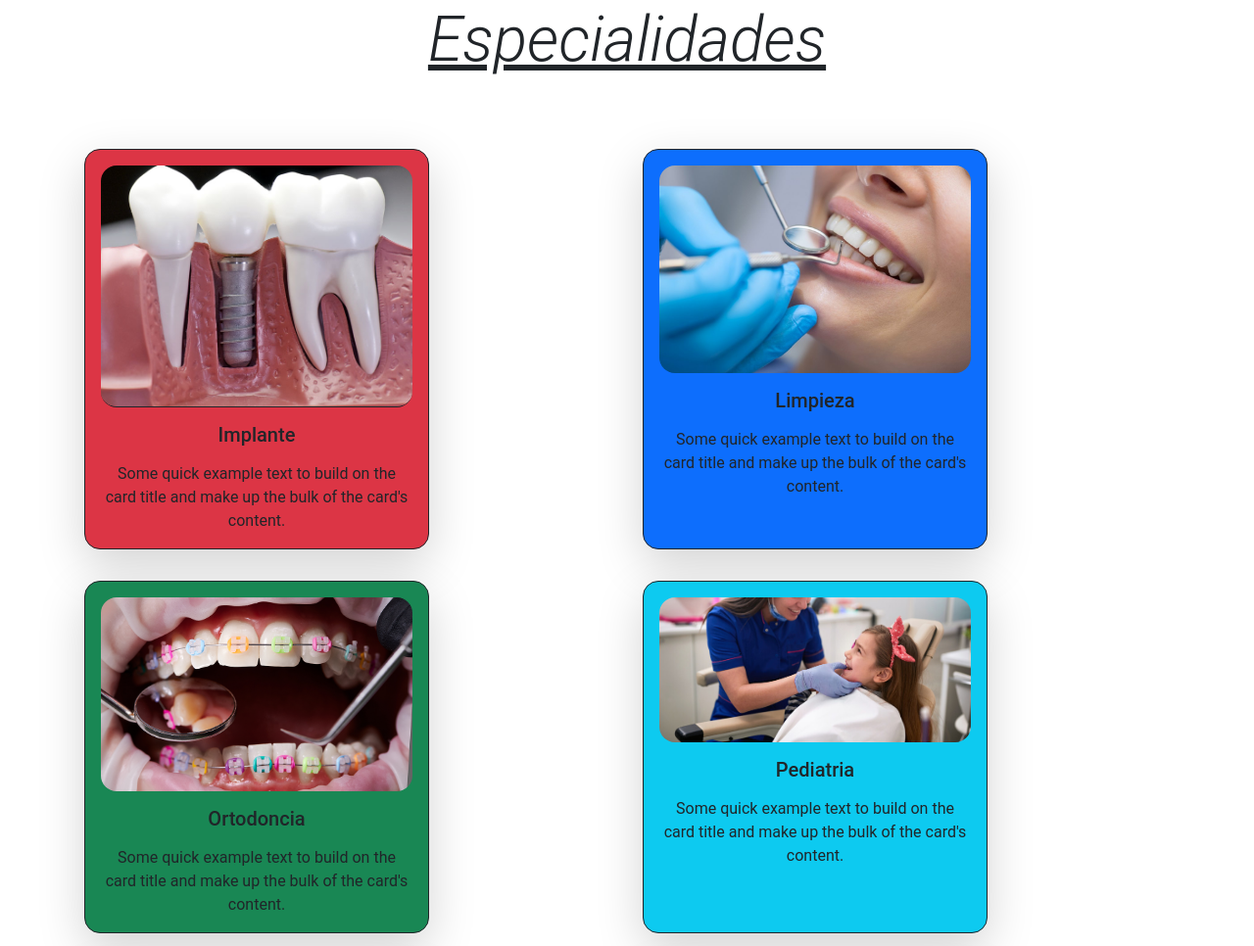
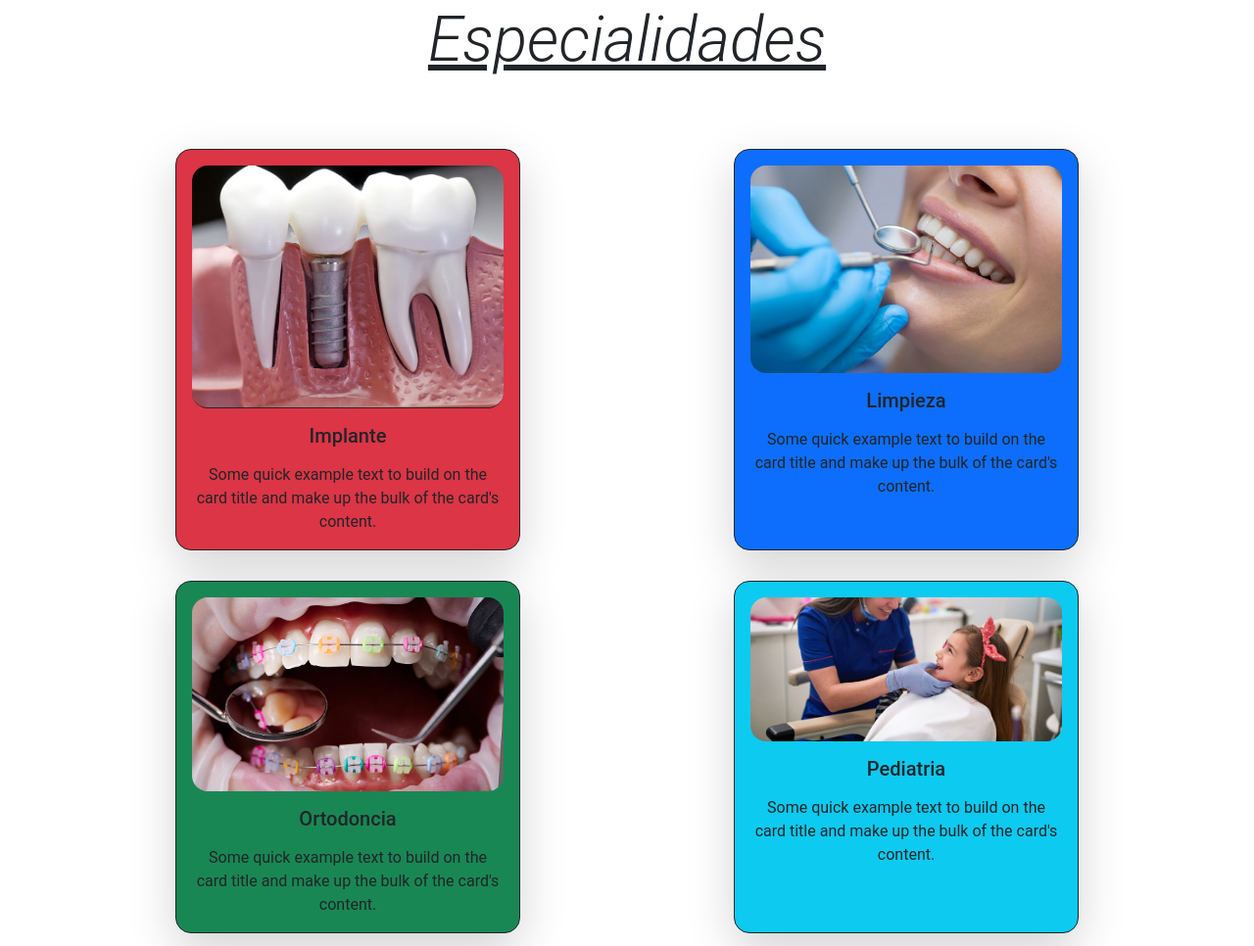
Before and after one commit to Dario-Spina88/proyecto-mobile-first, a plain HTML site: page page/especialidades.html in a window 1280 px wide. Shown: the part 784-1750 px from the top of the page at 98% size. Drawn offline with nearby package versions, Linux system fonts and the light colour scheme; a web font is replaced by a local one.

Commit message:
Hice cambios en las CARDS de Especialidades

```diff
--- a/css/styles.css
+++ b/css/styles.css
@@ -81,13 +81,6 @@ footer ul li:hover {
 }
 
 /* ----------------Turnos------------ */
-/* .titulo-turno{
-    background: linear-gradient(rgb(85, 156, 132),rgba(0, 212, 255, 1));
-} */
-
-/* .text-turno{
-    background: linear-gradient(rgba(0, 212, 255, 1),  rgb(85, 156, 132));
-} */
 
 .section-turnos{
     /* padding-bottom: 20px; */
@@ -110,3 +103,12 @@ footer ul li:hover {
 .container:hover .card-map {
     clip-path: circle(100%);
 }
+
+/* --------------Especialidades---------------- */
+
+.cards-espe{
+    display: flex;
+    justify-content: center;
+    align-content: center;
+
+}
--- a/page/especialidades.html
+++ b/page/especialidades.html
@@ -11,12 +11,16 @@
     <link
         href="https: //fonts.googleapis.com/css2? family= Roboto:ital,wght@0,100;0,400;0,700;1,300 & family= Stardos+Stencil:wght@400;700 & display=swap"
         rel="stylesheet">
+
     <!-- imagen iconos -->
     <link rel="stylesheet" href="https://cdn.jsdelivr.net/npm/bootstrap-icons@1.8.3/font/bootstrap-icons.css">
+
     <!-- animacion -->
     <link href="https://unpkg.com/aos@2.3.1/dist/aos.css" rel="stylesheet">
+
     <!-- imagen de logo -->
-    <link rel="shortcut icon" href="./img/diente-icono.png">
+    <link rel="shortcut icon" href="../img/diente-icono.png">
+
     <!-- links CSS -->
     <link rel="stylesheet" href="https://cdn.jsdelivr.net/npm/bootstrap@5.2.0-beta1/dist/css/bootstrap.min.css">
     <link rel="stylesheet" href="../css/styles.css">
@@ -83,10 +87,10 @@
 
         <h2 class="display-3 text-center text-decoration-underline py-5"><i>Especialidades</i></h2>
 
-        <section class="container">
-            <div class="row">
+        <section class="cards-espe container">
+            <div class="row ">
 
-                <div class="col-12 col-md-6 p-3">
+                <div class="col-12 col-md-6 p-3 d-flex justify-content-center" data-aos="flip-up">
                     <article class="card-esp text-center rounded-4 shadow-lg border border-dark p-3 h-100 bg-danger"
                         style="width: 22rem;">
                         <img src="../img/especialidad-implantes.jpg"
@@ -101,7 +105,7 @@
                     </article>
                 </div>
 
-                <div class="col-12 col-md-6 p-3">
+                <div class="col-12 col-md-6 p-3 d-flex justify-content-center" data-aos="flip-up">
                     <article class="card-esp text-center rounded-4 shadow-lg border border-dark p-3 h-100 bg-primary"
                         style="width: 22rem;">
                         <img src="../img/especialidad-limpieza.jpg" class="card-img-top rounded-4" alt="limpieza">
@@ -115,7 +119,7 @@
                     </article>
                 </div>
 
-                <div class="col-12 col-md-6 p-3">
+                <div class="col-12 col-md-6 p-3 d-flex justify-content-center" data-aos="flip-up">
                     <article class="card-esp text-center rounded-4 shadow-lg border border-dark p-3 h-100 bg-success"
                         style="width: 22rem;">
                         <img src="../img/especialidad-ortodoncia.jpg" class="card-img-top rounded-4" alt="ortodoncia">
@@ -129,7 +133,7 @@
                     </article>
                 </div>
 
-                <div class="col-12 col-md-6 p-3">
+                <div class="col-12 col-md-6 p-3 d-flex justify-content-center" data-aos="flip-up">
                     <article class="card-esp text-center rounded-4 shadow-lg border border-dark p-3 h-100 bg-info"
                         style="width: 22rem;">
                         <img src="../img/especialidad-pedriatrica.jpg" class="card-img-top rounded-4" alt="pediatria">
@@ -143,7 +147,7 @@
                     </article>
                 </div>
 
-                <div class="col-12 col-md-6 p-3">
+                <div class="col-12 col-md-6 p-3 d-flex justify-content-center" data-aos="flip-up">
                     <article class="card-esp text-center rounded-4 shadow-lg border border-dark p-3 h-100 bg-secondary"
                         style="width: 22rem;">
                         <img src="../img/especialidad-endodoncia.jpg" class="card-img-top border border-dark rounded-4"
@@ -158,7 +162,7 @@
                     </article>
                 </div>
 
-                <div class="col-12 col-md-6 p-3">
+                <div class="col-12 col-md-6 p-3 d-flex justify-content-center" data-aos="flip-up">
                     <article class="card-esp text-center rounded-4 shadow-lg border border-dark p-3 h-100 bg-warning"
                         style="width: 22rem;">
                         <img src="../img/especialidad-radiografia.jpg" class="card-img-top rounded-4" alt="radiografia">
```
Also changed, not shown: page/contacto.html (+10 -3 lines), page/profesionales.html (+6 -1 lines), page/turnos.html (+5 -1 lines).
